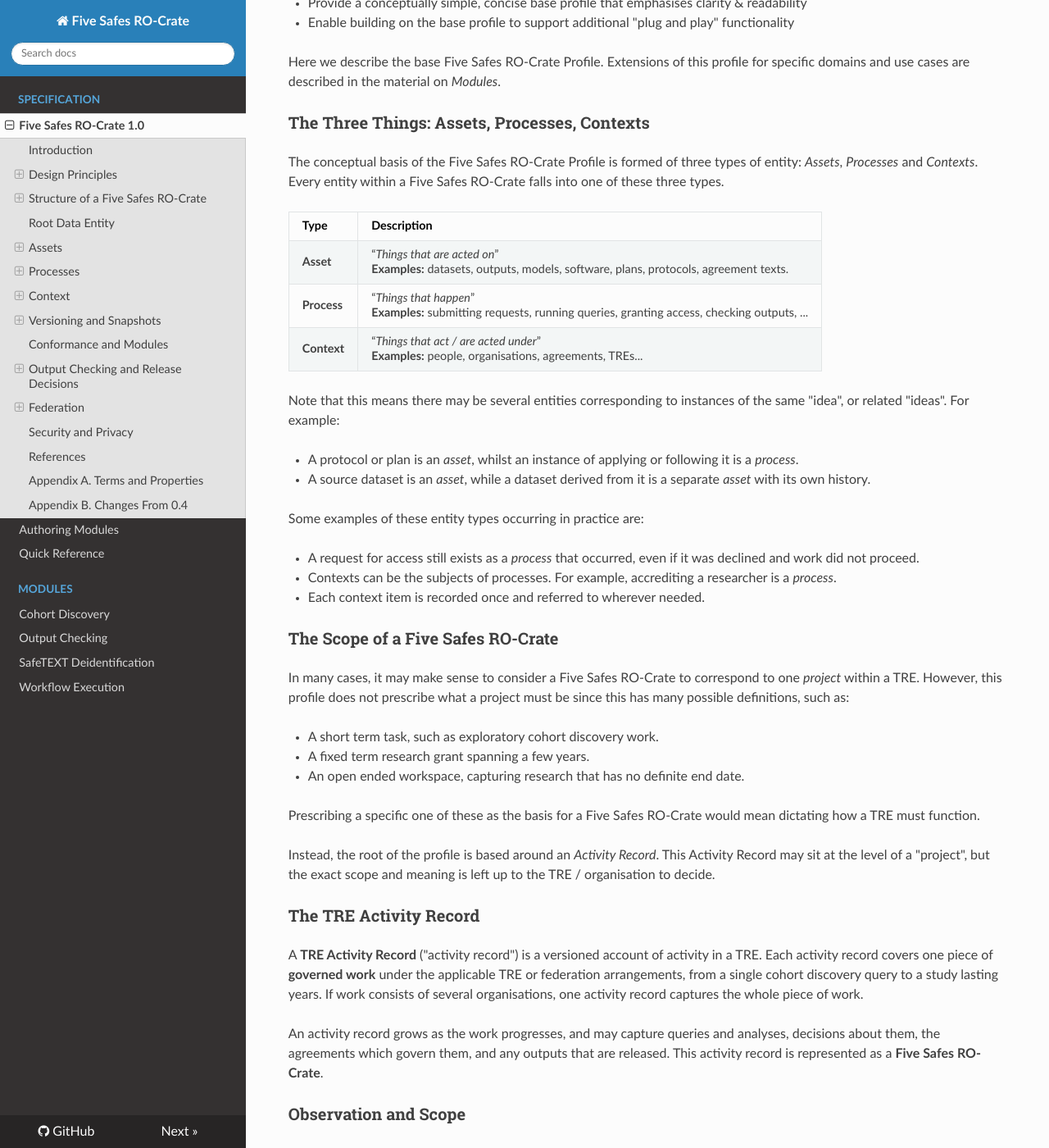
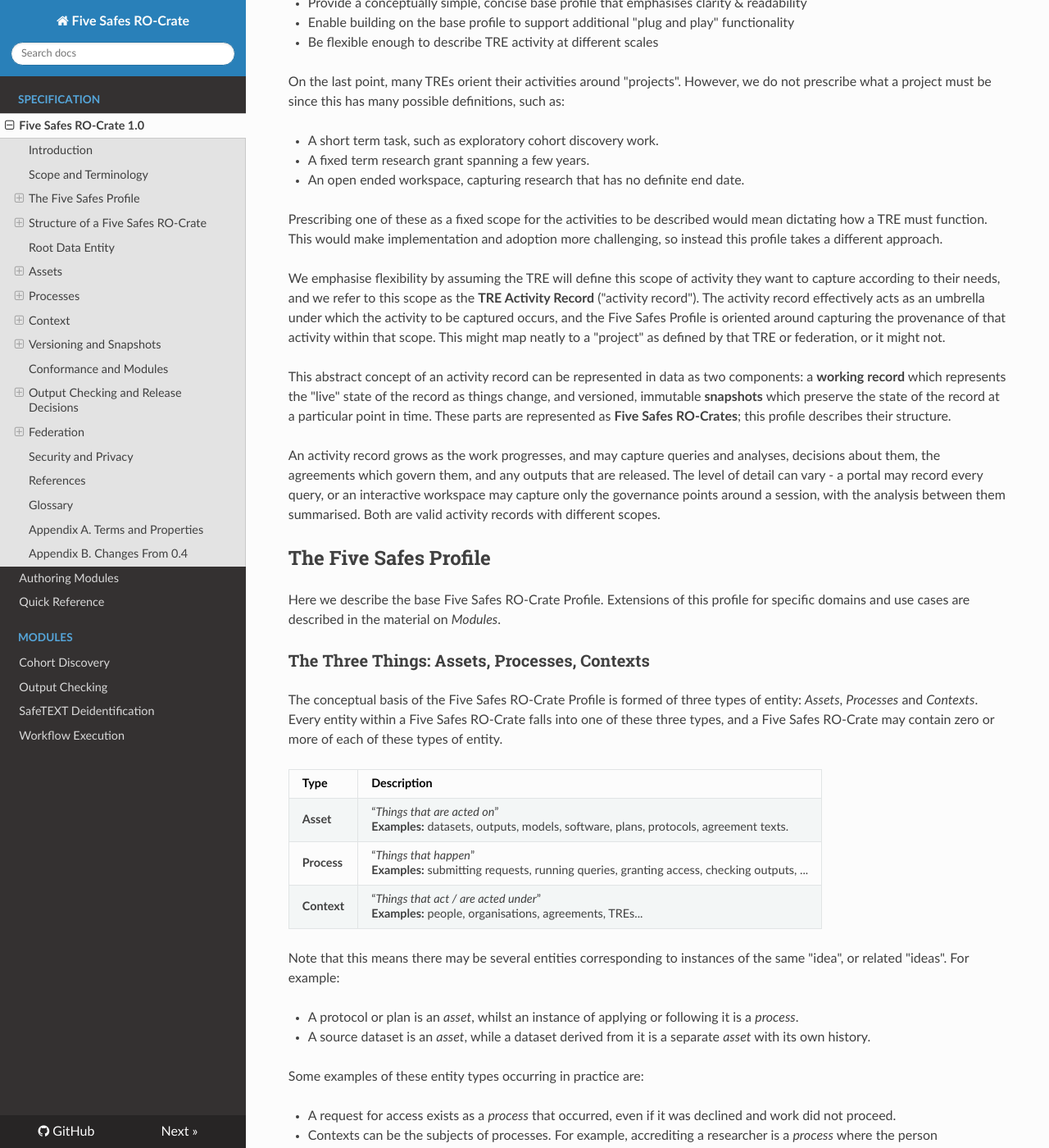
Before and after one commit to eScienceLab/Five-Safes-RO-Crate, an MkDocs documentation site: the page built from docs/five-safes-profile.md, in a window 1280 px wide and 1400 px high, scrolled down 1270 px. Shown: the whole window at 82% size. Built offline with MkDocs 1.6.1, drawn with Linux system fonts in a browser that asks for light colours; nearby versions of some CDN libraries; some of the changed text lies outside the part shown.

Commit message:
refactor conceptual framework documentation

```diff
--- a/docs/five-safes-profile.md
+++ b/docs/five-safes-profile.md
@@ -31,18 +31,36 @@ A Five Safes RO-Crate records this activity so that it can be retained as proven
 
 This profile succeeds [Five Safes RO-Crate 0.4](https://w3id.org/5s-crate/0.4).
 
-## Design Principles
+## Scope and Terminology
 
-The Five Safes Profile is designed with a focus on TREs. The core aims of the Five Safes Profile are:
+The Five Safes profile aims to describe activity within a TRE, adhering to the following:
 
 - Help describe what happened within a TRE, *without* dictating how it must operate
 - Provide a conceptually simple, concise base profile that emphasises clarity & readability
 - Enable building on the base profile to support additional "plug and play" functionality
+- Be flexible enough to describe TRE activity at different scales
+
+On the last point, many TREs orient their activities around "projects". However, we do not prescribe what a project must be since this has many possible definitions, such as:
+
+- A short term task, such as exploratory cohort discovery work.
+- A fixed term research grant spanning a few years.
+- An open ended workspace, capturing research that has no definite end date.
+
+Prescribing one of these as a fixed scope for the activities to be described would mean dictating how a TRE must function. This would make implementation and adoption more challenging, so instead this profile takes a different approach.
+
+We emphasise flexibility by assuming the TRE will define this scope of activity they want to capture according to their needs, and we refer to this scope as the **TRE Activity Record** ("activity record"). The activity record effectively acts as an umbrella under which the activity to be captured occurs, and the Five Safes Profile is oriented around capturing the provenance of that activity within that scope. This might map neatly to a "project" as defined by that TRE or federation, or it might not.
+
+This abstract concept of an activity record can be represented in data as two components: a **working record** which represents the "live" state of the record as things change, and versioned, immutable **snapshots** which preserve the state of the record at a particular point in time. These parts are represented as **Five Safes RO-Crates**; this profile describes their structure.
+
+An activity record grows as the work progresses, and may capture queries and analyses, decisions about them, the agreements which govern them, and any outputs that are released. The level of detail can vary - a portal may record every query, or an interactive workspace may capture only the governance points around a session, with the analysis between them summarised. Both are valid activity records with different scopes.
+
+## The Five Safes Profile
 
 Here we describe the base Five Safes RO-Crate Profile. Extensions of this profile for specific domains and use cases are described in the material on *Modules*.
+
 ### The Three Things: Assets, Processes, Contexts
 
-The conceptual basis of the Five Safes RO-Crate Profile is formed of three types of entity: *Assets*, *Processes* and *Contexts*.  Every entity within a Five Safes RO-Crate falls into one of these three types.
+The conceptual basis of the Five Safes RO-Crate Profile is formed of three types of entity: *Assets*, *Processes* and *Contexts*.  Every entity within a Five Safes RO-Crate falls into one of these three types, and a Five Safes RO-Crate may contain zero or more of each of these types of entity.
 
 | Type        | Description                                                                                                           |
 | ----------- | --------------------------------------------------------------------------------------------------------------------- |
@@ -57,42 +75,8 @@ Note that this means there may be several entities corresponding to instances of
 
 Some examples of these entity types occurring in practice are:
 
-- A request for access still exists as a *process* that occurred, even if it was declined and work did not proceed.
-- Contexts can be the subjects of processes. For example, accrediting a researcher is a *process*.
-- Each context item is recorded once and referred to wherever needed.
-
-### The Scope of a Five Safes RO-Crate
-
-In many cases, it may make sense to consider a Five Safes RO-Crate to correspond to one *project* within a TRE. However, this profile does not prescribe what a project must be since this has many possible definitions, such as:
-
-- A short term task, such as exploratory cohort discovery work.
-- A fixed term research grant spanning a few years.
-- An open ended workspace, capturing research that has no definite end date.
-
-Prescribing a specific one of these as the basis for a Five Safes RO-Crate would mean dictating how a TRE must function.
-
-Instead, the root of the profile is based around an *Activity Record*. This Activity Record may sit at the level of a "project", but the exact scope and meaning is left up to the TRE / organisation to decide.
-
-### The TRE Activity Record
-
-A **TRE Activity Record** ("activity record") is a versioned account of activity in a TRE. Each activity record covers one piece of **governed work** under the applicable TRE or federation arrangements, from a single cohort discovery query to a study lasting years. If work consists of several organisations, one activity record captures the whole piece of work.
-
-An activity record grows as the work progresses, and may capture queries and analyses, decisions about them, the agreements which govern them, and any outputs that are released. This activity record is represented as a **Five Safes RO-Crate**.
-
-### Observation and Scope
-
-An activity record focuses on activity that was observed or attested: this is work in which a system captured the event as it happened, such as a portal logging each query, or work that a person or organisation stated happened, such as a manual output review.
-
-A portal may record every query, or an interactive workspace may capture only the governance points around a session, with the analysis between them summarised. Both are valid activity records with different scopes.
-
-
-### Working Record and Snapshots
-
-The **working record** reflects the current activity record, and captures the understanding of the work and changes as queries run, decisions are returned, and outputs appear. A **snapshot** is a fixed copy of the working record taken at a significant moment, and once published, it is never changed.
-
-The working record keeps one identity throughout its life, meaning "this piece of work"; each snapshot has its own identity, meaning "this piece of work, exactly as it stood at this point". A snapshot carries a version number and, after the first, a link to its predecessor; the working record carries neither. Together, the working record and snapshots form a record sequence; each is a **representation** of the activity record.
-
-This profile does not prescribe when you should take a snapshot. However, submitting, exchanging, and closing an activity record are reasonable choices.
+- A request for access exists as a *process* that occurred, even if it was declined and work did not proceed.
+- Contexts can be the subjects of processes. For example, accrediting a researcher is a *process* where the person (researcher) is the context it is applied to.
 
 ### Core and Modules
 
@@ -672,7 +656,7 @@ The following fragment outlines an approval. The Root Data Entity lists the deci
 
 ## Context
 
-Context records who was involved, where, and under what authority.
+Context records who was involved, where, and under what authority. Each context item is recorded once and referred to wherever needed.
 
 ### People and Organisations
 
@@ -788,6 +772,10 @@ A producer MUST NOT infer a missing endpoint, and `dct:valid` MUST be omitted wh
 ## Versioning and Snapshots
 
 An activity record exists as a working record that changes, and as snapshots that do not.
+
+The working record keeps one identity throughout its life, meaning "this piece of work"; each snapshot has its own identity, meaning "this piece of work, exactly as it stood at this point". A snapshot carries a version number and, after the first, a link to its predecessor; the working record carries neither. Together, the working record and snapshots form a record sequence; each is a **representation** of the activity record.
+
+This profile does not prescribe when you should take a snapshot. However, submitting, exchanging, and closing an activity record are reasonable choices.
 
 ### Record and RO-Crate Identifiers
 
@@ -1302,6 +1290,8 @@ flowchart TB
 - Wittner, R. et al. (2021). _EOSC-Life Common Provenance Model._ Zenodo. <https://zenodo.org/records/4705074>
 - Wittner, R. et al. (2022). _Lightweight Distributed Provenance Model for Complex Real-world Environments._ Scientific Data 9, 503. <https://doi.org/10.1038/s41597-022-01537-6>
 
+## Glossary
+
 ## Appendix A. Terms and Properties
 
 Every term and property used by this profile that is not plain schema.org, with its source vocabulary and definition.
```
